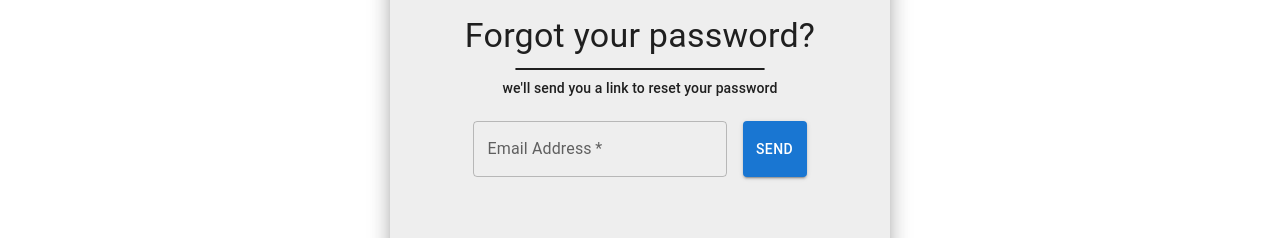
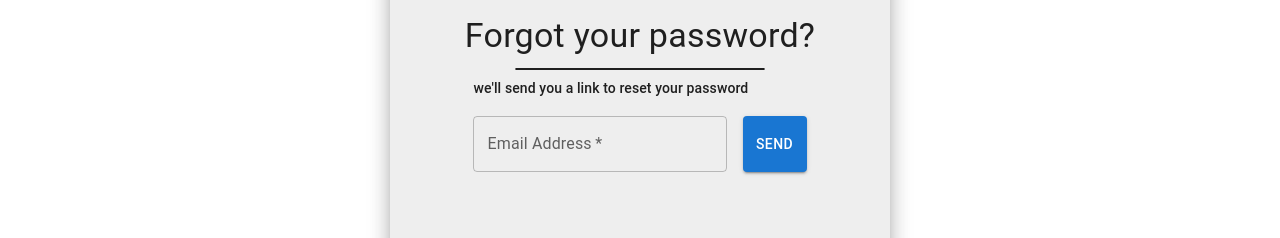
Before and after one commit to kcansari/vocabularyhour, a Next.js app in the folder frontend/: page /account/forgotpassword in a window 1280 px wide. Shown: the part 166-404 px from the top of the page. Built offline with nearby package versions, Linux system fonts and the light colour scheme; no server answers.

Commit message:
add authcontext function

```diff
--- a/frontend/pages/account/forgotpassword.js
+++ b/frontend/pages/account/forgotpassword.js
@@ -11,13 +11,13 @@ import Stack from '@mui/material/Stack'
 import Alert from '@mui/material/Alert'
 import IconButton from '@mui/material/IconButton'
 import Collapse from '@mui/material/Collapse'
-
 import CloseIcon from '@mui/icons-material/Close'
 
+import AuthContext from '@/context/AuthContext.js'
 import { yupResolver } from '@hookform/resolvers/yup'
 import { useForm } from 'react-hook-form'
 import * as yup from 'yup'
-import { useState } from 'react'
+import { useState, useContext } from 'react'
 
 const emailRegExp = /^[A-Z0-9._%+-]+@[A-Z0-9.-]+\.[A-Z]{2,}$/i
 const validationSchema = yup
@@ -33,19 +33,25 @@ export default function Forgotpassword() {
   const [showMessage, setMessage] = useState(false)
   const [open, setOpen] = useState(true)
 
+  const { forgotPassword } = useContext(AuthContext)
+
   const {
     register,
     handleSubmit,
+    reset,
     formState: { errors },
   } = useForm({
     resolver: yupResolver(validationSchema),
   })
 
-  const onSubmit = (data) => {
+  const onSubmit = async (data, e) => {
     if (data.email) {
       setMessage(true)
       setOpen(true)
-      console.log(data.email)
+
+      e.target.reset() // reset after form submit
+
+      forgotPassword(data.email)
     }
   }
 
@@ -82,6 +88,7 @@ export default function Forgotpassword() {
                   width: 1 / 2,
                 }}
               ></Divider>
+              <form onSubmit={handleSubmit(onSubmit)}>
                 <Typography variant='subtitle2' mt={1} gutterBottom='true'>
                   {"we'll " + 'send you a link to reset your password'}
                 </Typography>
@@ -100,11 +107,12 @@ export default function Forgotpassword() {
                   <Button
                     variant='contained'
                     type='submit'
-                  onClick={handleSubmit(onSubmit)}
+                    onClick={() => reset()}
                   >
                     Send
                   </Button>
                 </Stack>
+              </form>
               {showMessage ? (
                 <Collapse in={open}>
                   <Alert
```
Lines whose indentation alone changed are shown as unchanged.
